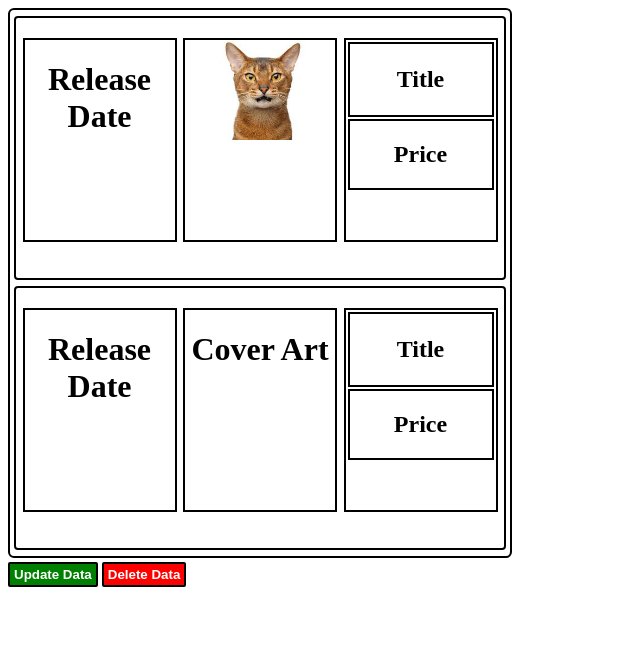
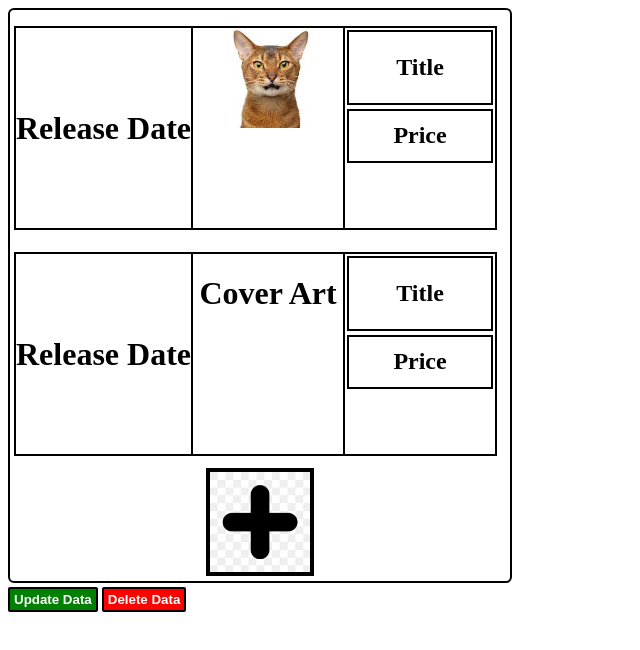
Before and after one commit to BenDaHen/Video-Game-Tracker, a plain HTML site: page index.html in a window 1280 px wide. Shown: the whole page, without its empty margins (0-640 px from the left). Drawn offline with Linux system fonts and the light colour scheme.

Commit message:
Updated formatting

```diff
--- a/index.css
+++ b/index.css
@@ -1,28 +1,28 @@
 #main-window {
     border: solid 2px black;
     border-radius: 6px;
-    width: 500px;
+    max-width: 500px;
 }
 
 .game-box {
     display: flex;
-    justify-content: space-evenly;
-    border: solid 2px black;
-    border-radius: 4px;
     margin: 6px 4px;
-    height: 220px;
-    padding: 20px 0px;
+    height: 200px;
+    padding: 10px 0px;
 }
 
 .release-date-box {
+    display: flex;
     border: solid 2px black;
-    text-align: center;
-    width: 150px;
+    min-width: 150px;
     height: 200px;
+    justify-content: center;
+    align-items: center;
 }
 
 .cover-art-box {
-    border: solid 2px black;
+    border-top: solid 2px black;
+    border-bottom: solid 2px black;
     text-align: center;
     width: 150px;
     height: 200px;
@@ -33,21 +33,28 @@
 }
 
 .title-box {
+    display: flex;
     border: solid 2px black;
     margin: 2px;
-    text-align: center;
     padding: 2px;
+    justify-content: center;
+    align-items: center;
 }
 
 .price-box {
+    display: flex;
     border: solid 2px black;
     margin: 2px;
-    text-align: center;
+    max-height: 50px;
+    justify-content: center;
+    align-items: center;
 }
 
 .title-price-box {
+    display: flex;
+    flex-direction: column;
     border: solid 2px black;
-    width: 150px;
+    min-width: 150px;
     height: 200px;
 }
 
@@ -67,3 +74,15 @@ button {
 #delete-button {
     background: red;
 }
+
+.add-game {
+    width: 100px;
+    height: 100px;
+    border: 4px solid black;
+    margin: 5px auto;
+}
+
+#plus-sign {
+    height: 100px;
+    width: 100px;
+}
--- a/index.html
+++ b/index.html
@@ -51,6 +51,11 @@
                     </div>
                 </div>
             </div>
+
+            <!-- Add a Game -->
+            <div class="add-game">
+                <img id="plus-sign" src="./images/plus.jpg">
+            </div>
         </div>
     </div>
 
```
Also changed, not shown: images/plus.jpg (added).
